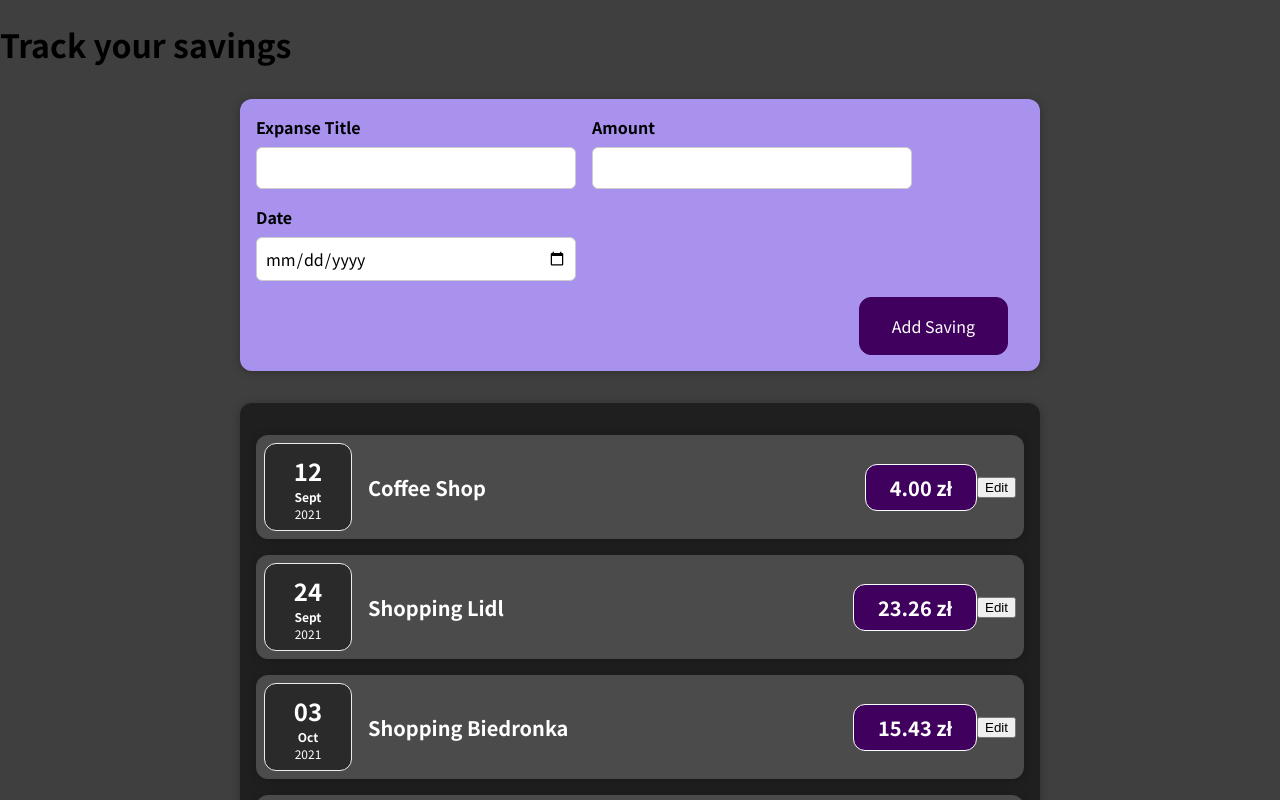
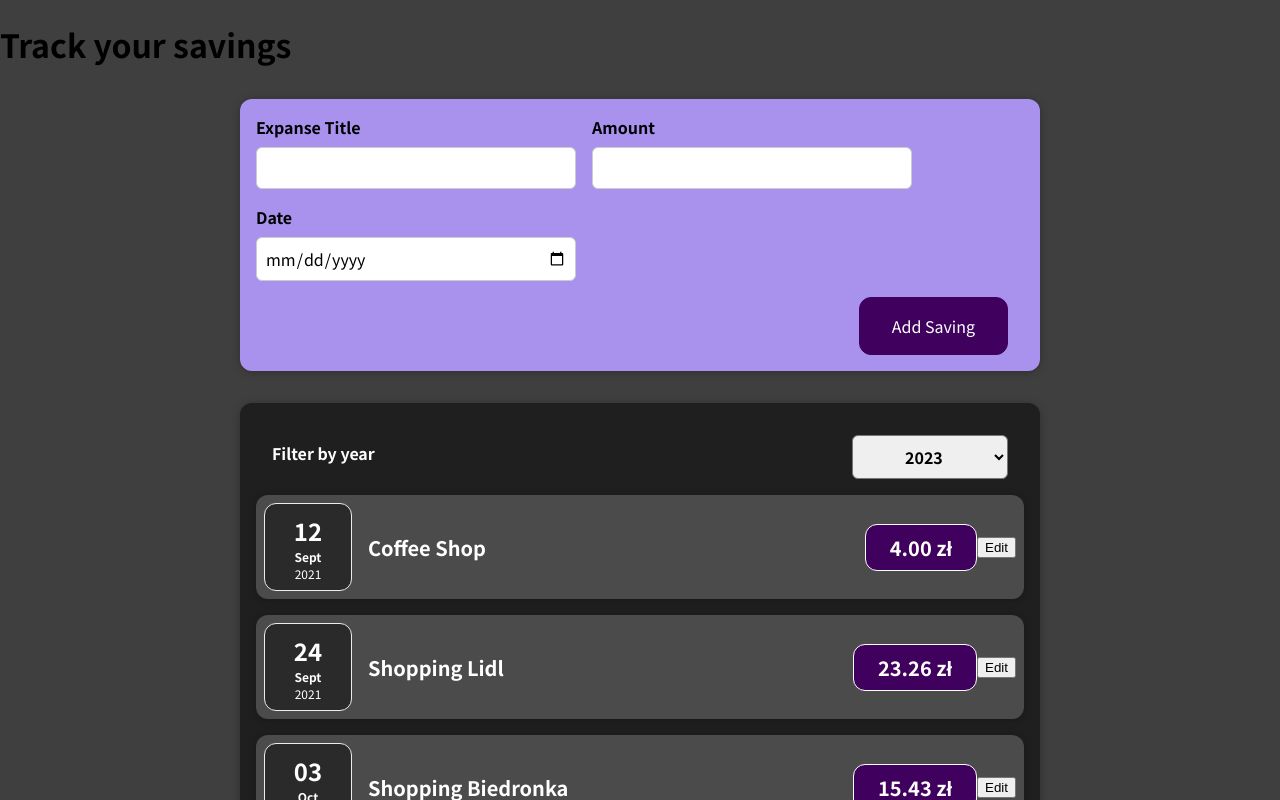
Before and after one commit to bhszewczyk/Savings_app, a React (Create React App) app in the folder savings-app/: page / in a window 1280 px wide. Shown: the top 800 px of the page. Built offline with nearby package versions, Linux system fonts and the light colour scheme.

Commit message:
Adds SavingsFilter component (without updating UI)

```diff
--- a/savings-app/src/components/Savings/Savings.js
+++ b/savings-app/src/components/Savings/Savings.js
@@ -1,12 +1,22 @@
-import React from 'react';
+import React, { useState } from 'react';
 
 import './Savings.css';
 import SavingItem from './SavingItem';
 import Card from '../UI/Card';
+import SavingFilter from './SavingsFilter';
 
 function Savings(props) {
+	const [choosenYear, setEnteredYear] = useState('');
+
+	const filterHandler = (selectedYear) => {
+		console.log(selectedYear);
+		setEnteredYear(selectedYear);
+	};
+
 	return (
+		<div>
 			<Card className='savings'>
+				<SavingFilter selection={choosenYear} onFilter={filterHandler} />
 				<SavingItem
 					title={props.savings[0].title}
 					amount={props.savings[0].amount}
@@ -33,6 +43,7 @@ function Savings(props) {
 					date={props.savings[4].date}
 				/>
 			</Card>
+		</div>
 	);
 }
 
--- /dev/null
+++ b/savings-app/src/components/Savings/SavingsFilter.css
@@ -0,0 +1,24 @@
+.savings-filter {
+	color: white;
+	padding: 0 1rem;
+}
+
+.savings-filter__control {
+	display: flex;
+	width: 100%;
+	align-items: center;
+	justify-content: space-between;
+	margin: 1rem 0;
+}
+
+.savings-filter label {
+	font-weight: bold;
+	margin-bottom: 0.5rem;
+}
+
+.savings-filter select {
+	font: inherit;
+	padding: 0.5rem 3rem;
+	font-weight: bold;
+	border-radius: 6px;
+}
--- /dev/null
+++ b/savings-app/src/components/Savings/SavingsFilter.js
@@ -0,0 +1,30 @@
+import React from 'react';
+
+import './SavingsFilter.css';
+
+const SavingsFilter = (props) => {
+	// const [choosenYear, setEnteredYear] = useState('');
+
+	const filterChangeHandler = (e) => {
+		// setEnteredYear(e.target.value);
+		props.onFilter(e.target.value);
+	};
+
+	return (
+		<div className='savings-filter'>
+			<div className='savings-filter__control'>
+				<label>Filter by year</label>
+				<select onChange={filterChangeHandler}>
+					<option value='2023'>2023</option>
+					<option value='2022'>2022</option>
+					<option value='2021'>2021</option>
+					<option value='2020'>2020</option>
+					<option value='2019'>2019</option>
+					<option value='2018'>2018</option>
+				</select>
+			</div>
+		</div>
+	);
+};
+
+export default SavingsFilter;
```
Lines whose indentation alone changed are shown as unchanged.
